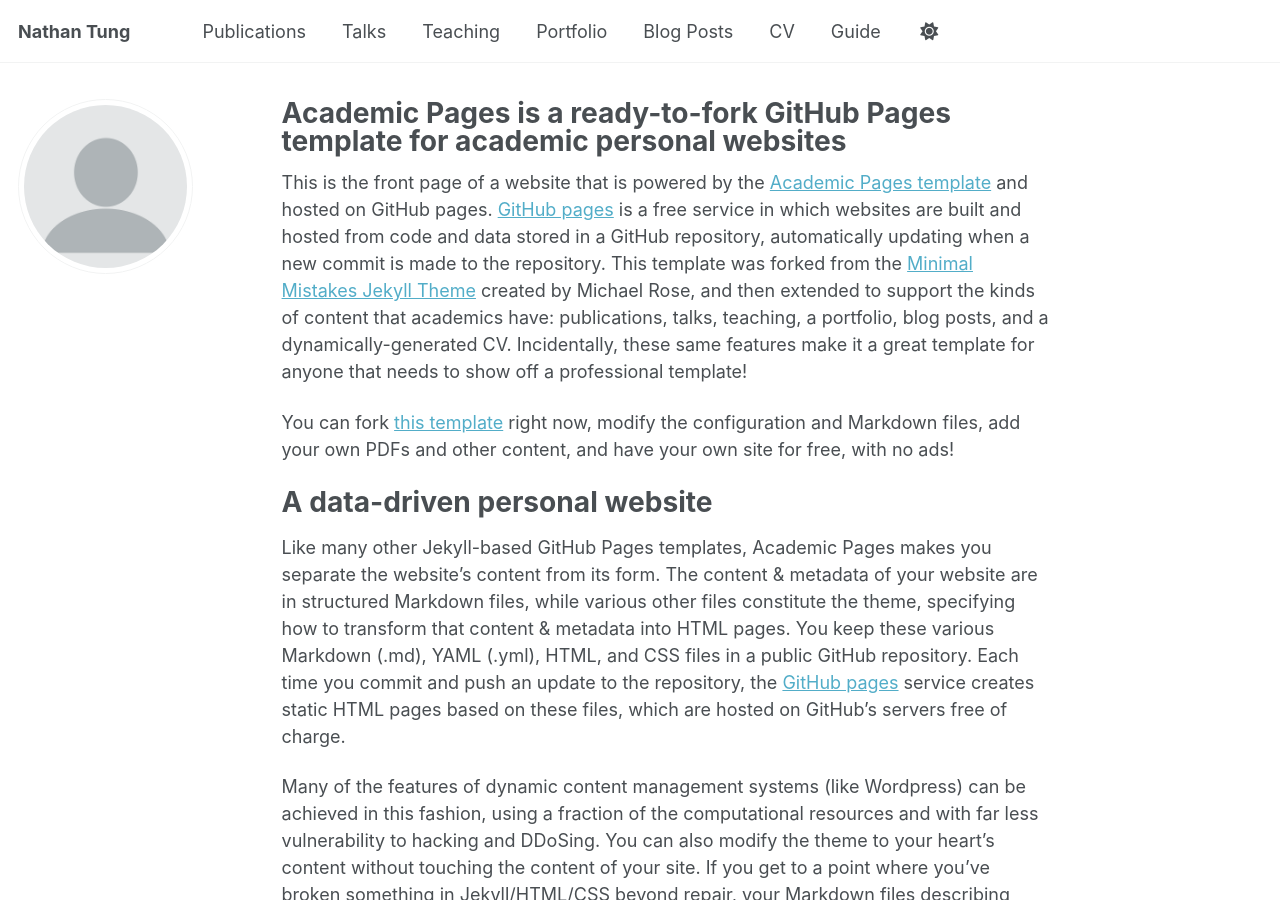
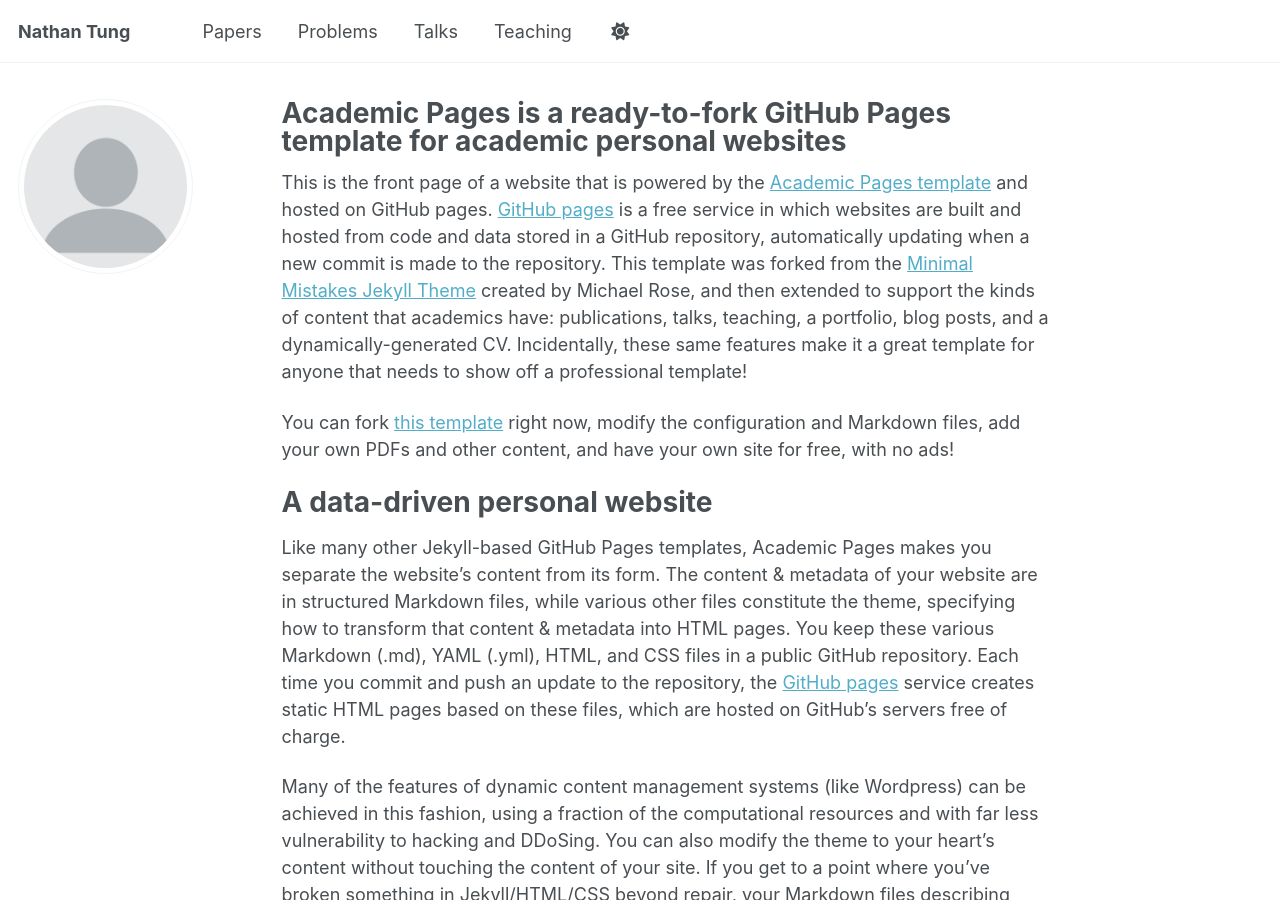
Before and after one commit to njtung/njtung.github.io, a Jekyll site: the page built from _pages/about.md, in a window 1280 px wide and 900 px high. Built offline with Jekyll 4.4.1, drawn with Linux system fonts in a browser that asks for light colours; a script that is not in the unit is left out.

Commit message:
Update navigation.yml

```diff
--- a/_data/navigation.yml
+++ b/_data/navigation.yml
@@ -8,26 +8,14 @@
 #      Markdown formatted page while the second is generated using JSON.
 
 main:
-  - title: "Publications"
-    url: /publications/
+  - title: "Papers"
+    url: /papers/
+
+  - title: "Problems"
+    url: /problems/
 
   - title: "Talks"
     url: /talks/
 
   - title: "Teaching"
     url: /teaching/
-
-  - title: "Portfolio"
-    url: /portfolio/
-
-  - title: "Blog Posts"
-    url: /year-archive/
-
-  - title: "CV"
-    url: /cv/
-
-  # - title: "CV"
-  #   url: /cv-json/
-
-  - title: "Guide"
-    url: /markdown/
```
